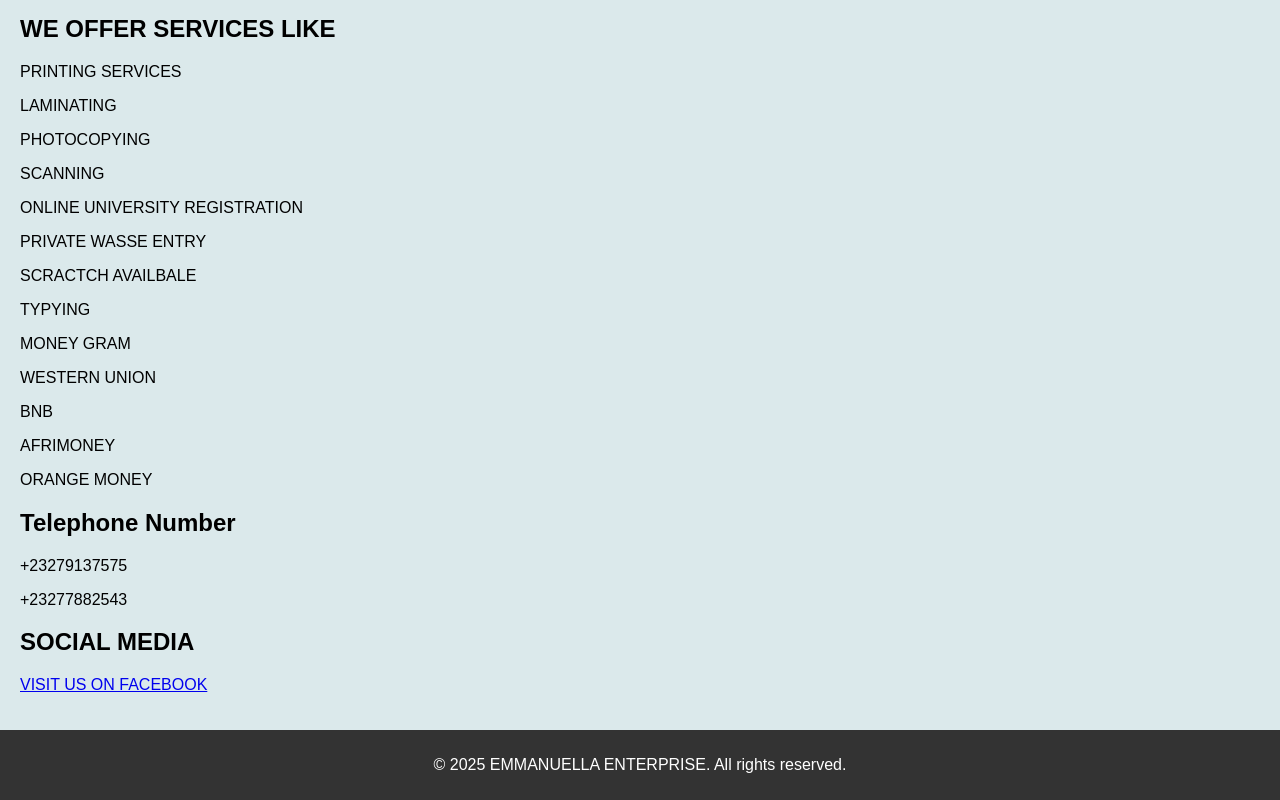
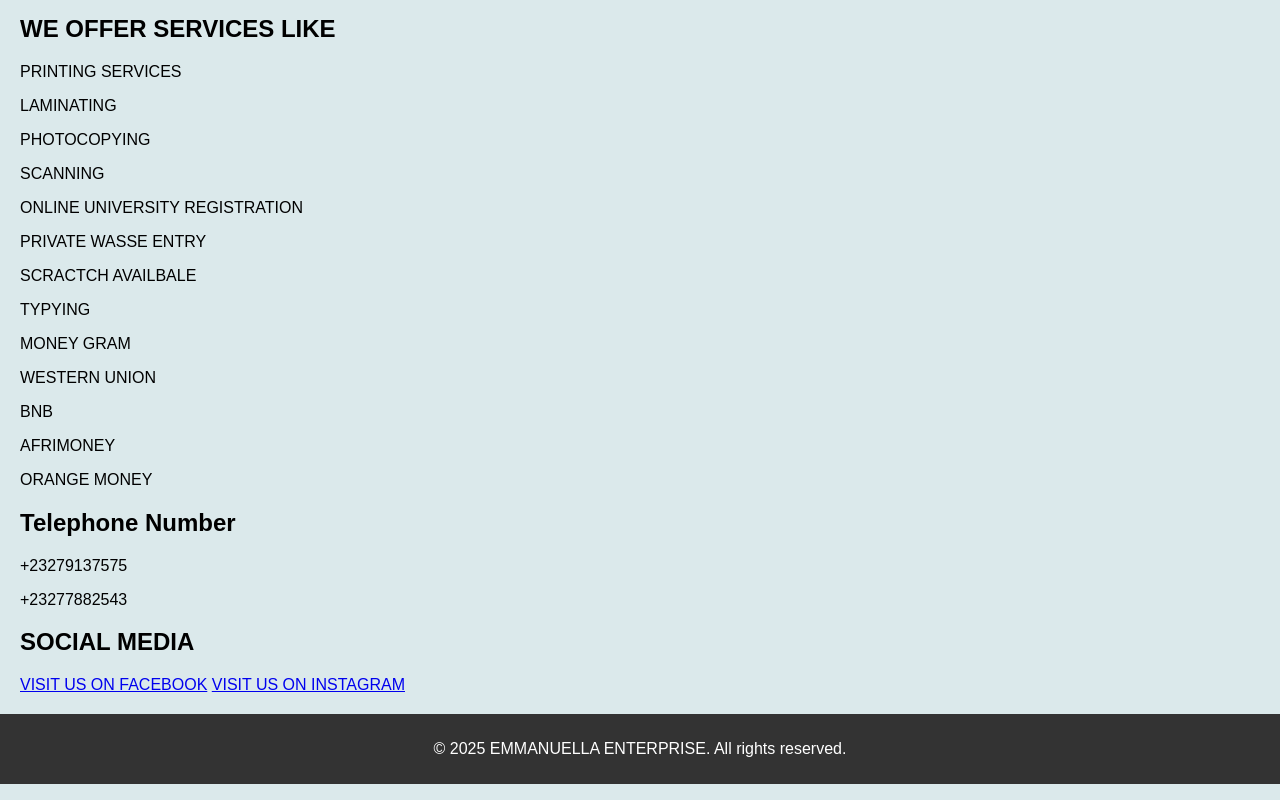
Before and after one commit to johnkama-12/emanuella-ent, a website: page index.html in a window 1280 px wide. Shown: the part 363-1163 px from the top of the page. Drawn offline with Linux system fonts and the light colour scheme; files that its build step writes are made by us from their sources; files whose address does not match are found by name.

Commit message:
Update index.html

```diff
--- a/index.html
+++ b/index.html
@@ -41,7 +41,7 @@
             <div>
             <h2>SOCIAL MEDIA</h2>
             <a href="https://www.facebook.com/aminata.conteh.750?mibextid=ZbWKwL">VISIT US ON FACEBOOK</a>
-            <p></p>
+            <a href="https://www.instagram.com/aminatac.conteh33?igsh=MTN3ZXI3YzI1d3d5cg">VISIT US ON INSTAGRAM</a>
             </div>
         </section>
     </main>
```
